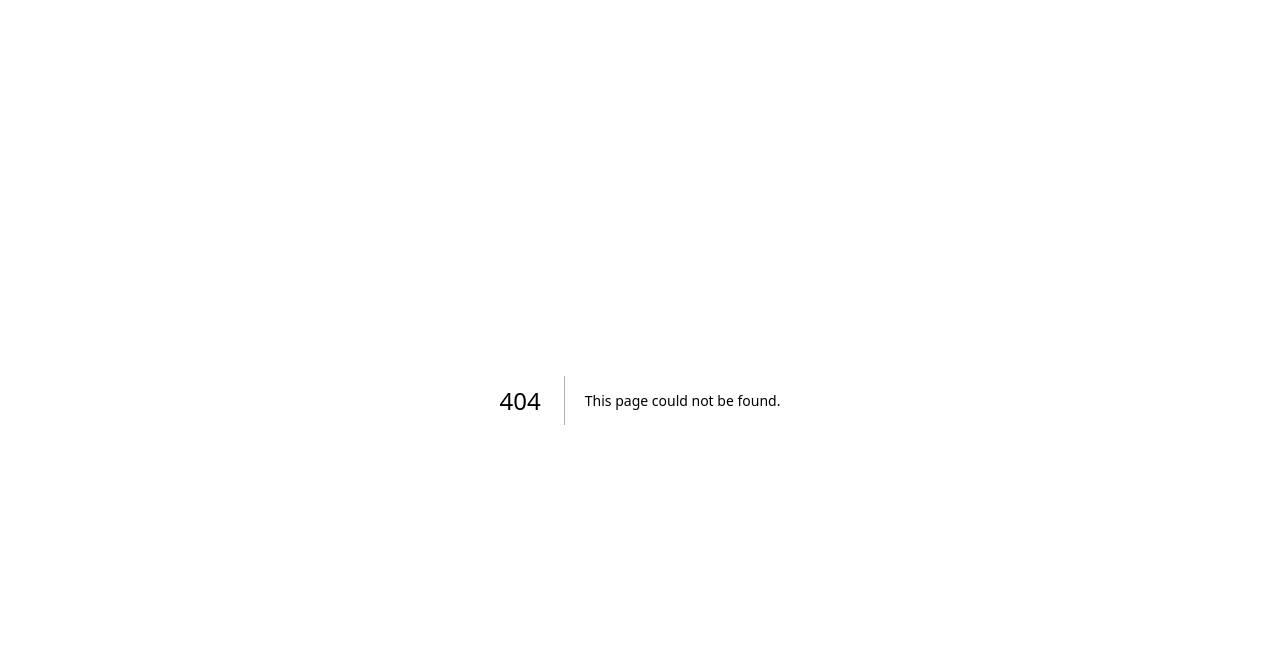
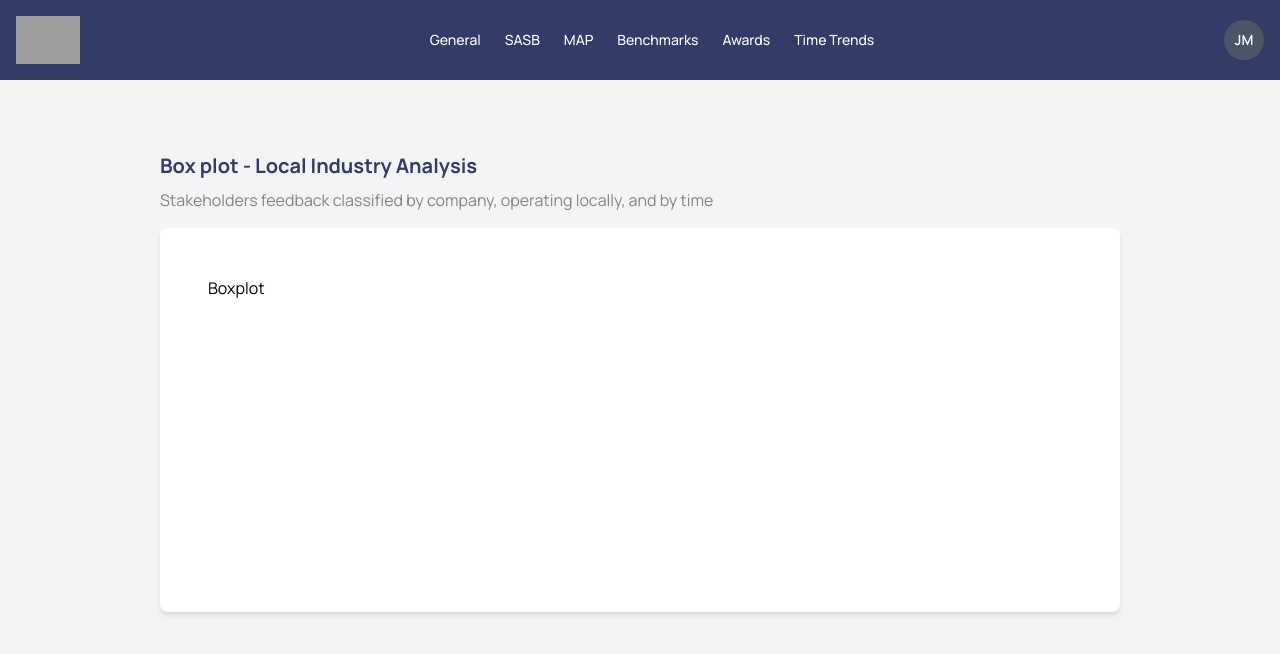
Before and after one commit to SSIndex/MonitorPOC, a Next.js app in the folder monitor/: page /benchmarks in a window 1280 px wide. Before the commit this address had no page. Shown: the top 654 px of the page. Built offline with nearby package versions, Linux system fonts and the light colour scheme; grey boxes are pictures that could not be loaded.

Commit message:
feat(benchmarks/page): ADD benchmarks page

```diff
--- /dev/null
+++ b/monitor/src/app/benchmarks/page.tsx
@@ -0,0 +1,28 @@
+import Navbar from "@/_components/navbar";
+
+// Main General Analysis Page
+export default function BenchmarksAnalysis() {
+  return (
+    <div className="min-h-screen bg-gray-100">
+      {/* Navbar */}
+      <Navbar />
+
+      {/* Main Content */}
+      <main className="container mx-auto px-40 py-6">
+        {/* SASB Impact Analysis Section */}
+        <section className="pt-6 mt-6">
+          <h4 className="text-xl font-bold text-primary">
+            Box plot - Local Industry Analysis
+          </h4>
+          <p className="text-ssindex-graph-grey mt-2">
+            Stakeholders feedback classified by company, operating locally, and
+            by time
+          </p>
+          <div className="bg-white rounded-lg shadow-md mt-4 p-12 h-96">
+            <p>Boxplot</p>
+          </div>
+        </section>
+      </main>
+    </div>
+  );
+}
```
